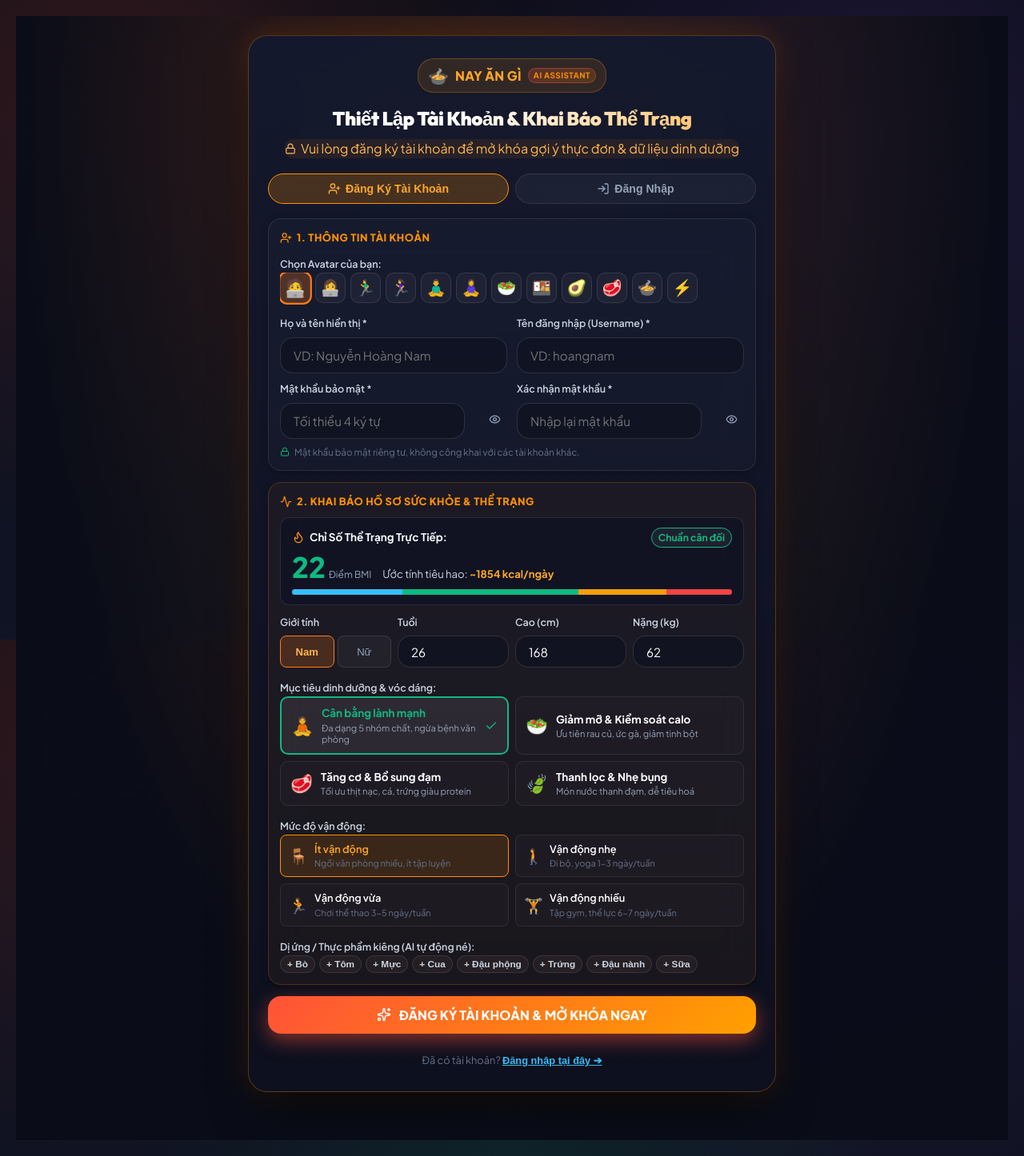
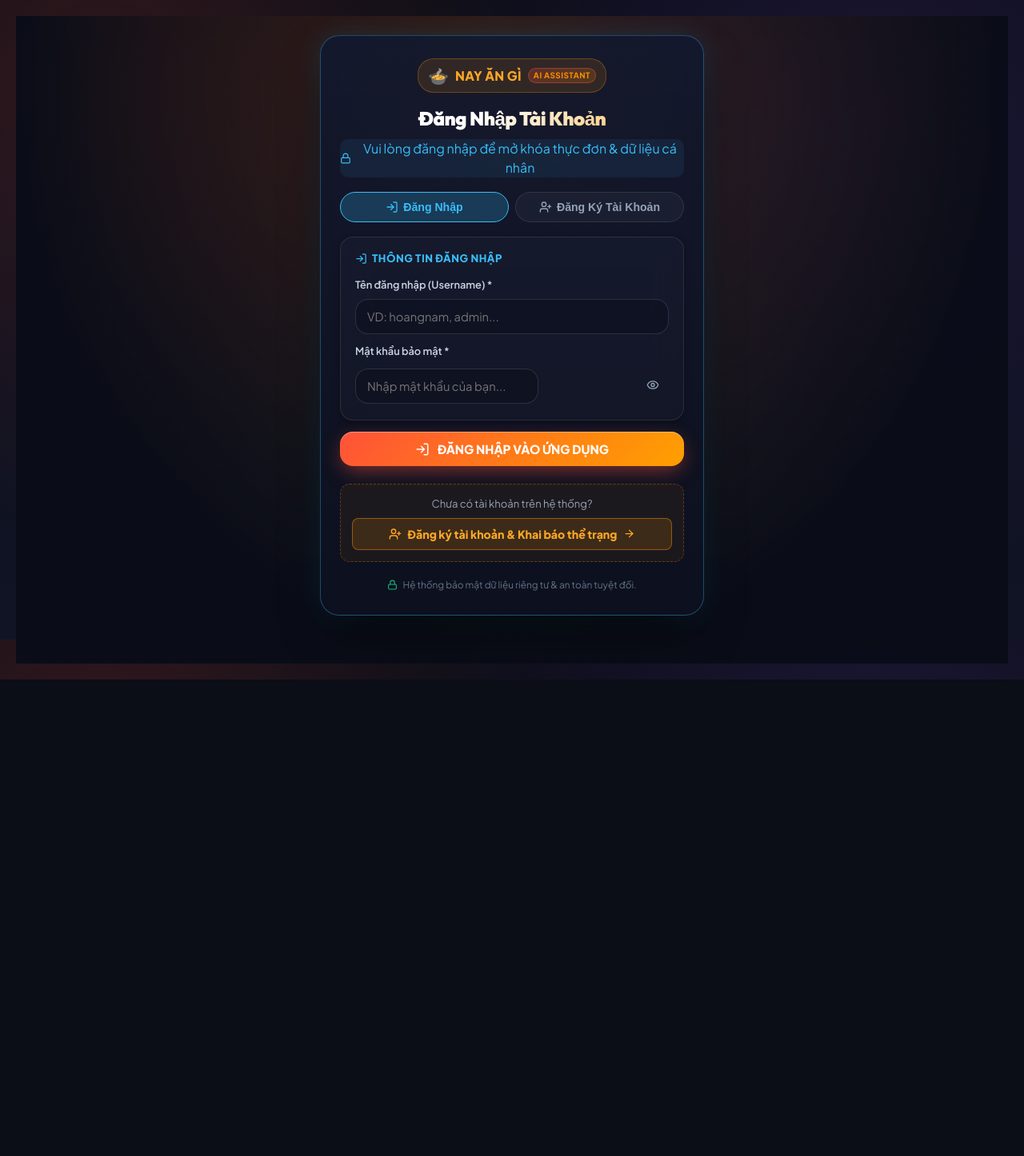
Before and after one commit to phinh12091990/vibe-nayangi, a React (Vite) app: page / in a window 1280 px wide. Shown: the whole page at 80% size. After the commit the page ends 850 px from the top, so only its background shows below. Built offline with nearby package versions, Linux system fonts and the light colour scheme.

Commit message:
feat: default to clean login view with seamless switch to register

```diff
--- a/src/components/AuthGate.jsx
+++ b/src/components/AuthGate.jsx
@@ -26,7 +26,7 @@ const COMMON_ALLERGIES = ['Bò', 'Tôm', 'Mực', 'Cua', 'Đậu phộng', 'Tr
 
 export default function AuthGate() {
   const { accounts, createAccount, loginWithCredentials } = useStorage();
-  const [tab, setTab] = useState('register'); // 'register' | 'login'
+  const [tab, setTab] = useState('login'); // Default is 'login' per user request
   const [showPassword, setShowPassword] = useState(false);
   const [showConfirmPassword, setShowConfirmPassword] = useState(false);
   const [confirmPassword, setConfirmPassword] = useState('');
@@ -154,7 +154,7 @@ export default function AuthGate() {
 
   return (
     <div className="auth-gate-screen">
-      <div className="auth-gate-card">
+      <div className={`auth-gate-card ${tab === 'login' ? 'login-mode' : ''}`}>
 
         {/* Brand & Locked App Banner */}
         <div style={{ textAlign: 'center', marginBottom: '18px' }}>
@@ -165,17 +165,35 @@ export default function AuthGate() {
           </div>
 
           <h2 className="auth-header-title" style={{ fontWeight: 900, margin: '4px 0 8px', background: 'linear-gradient(135deg, #ffffff 40%, #ffb74d 100%)', WebkitBackgroundClip: 'text', WebkitTextFillColor: 'transparent' }}>
-            Thiết Lập Tài Khoản & Khai Báo Thể Trạng
+            {tab === 'login' ? 'Đăng Nhập Tài Khoản' : 'Thiết Lập Tài Khoản & Thể Trạng'}
           </h2>
 
-          <div className="auth-header-desc" style={{ display: 'inline-flex', alignItems: 'center', gap: '6px', color: '#ffb74d', background: 'rgba(255, 145, 0, 0.08)', borderRadius: '10px' }}>
+          <div className="auth-header-desc" style={{ display: 'inline-flex', alignItems: 'center', gap: '6px', color: tab === 'login' ? '#38bdf8' : '#ffb74d', background: tab === 'login' ? 'rgba(56, 189, 248, 0.08)' : 'rgba(255, 145, 0, 0.08)', borderRadius: '10px' }}>
             <Lock size={14} style={{ flexShrink: 0 }} />
-            <span>Vui lòng đăng ký tài khoản để mở khóa gợi ý thực đơn & dữ liệu dinh dưỡng</span>
+            <span>
+              {tab === 'login'
+                ? 'Vui lòng đăng nhập để mở khóa thực đơn & dữ liệu cá nhân'
+                : 'Khai báo thể trạng để AI tính toán TDEE và gợi ý món ăn chuẩn xác'}
+            </span>
           </div>
         </div>
 
         {/* Tab Switcher */}
         <div className="auth-tabs-row">
+          <button
+            type="button"
+            onClick={() => { setTab('login'); setErrorMsg(''); }}
+            className={`glass-pill auth-tab-btn ${tab === 'login' ? 'active' : ''}`}
+            style={{
+              background: tab === 'login' ? 'rgba(56, 189, 248, 0.22)' : 'rgba(255, 255, 255, 0.04)',
+              borderColor: tab === 'login' ? '#38bdf8' : 'rgba(255, 255, 255, 0.1)',
+              color: tab === 'login' ? '#38bdf8' : 'var(--text-muted)'
+            }}
+          >
+            <LogIn size={16} />
+            <span>Đăng Nhập</span>
+          </button>
+
           <button
             type="button"
             onClick={() => { setTab('register'); setErrorMsg(''); }}
@@ -188,20 +206,6 @@ export default function AuthGate() {
           >
             <UserPlus size={16} />
             <span>Đăng Ký Tài Khoản</span>
-          </button>
-
-          <button
-            type="button"
-            onClick={() => { setTab('login'); setErrorMsg(''); }}
-            className={`glass-pill auth-tab-btn ${tab === 'login' ? 'active' : ''}`}
-            style={{
-              background: tab === 'login' ? 'rgba(56, 189, 248, 0.22)' : 'rgba(255, 255, 255, 0.04)',
-              borderColor: tab === 'login' ? '#38bdf8' : 'rgba(255, 255, 255, 0.1)',
-              color: tab === 'login' ? '#38bdf8' : 'var(--text-muted)'
-            }}
-          >
-            <LogIn size={16} />
-            <span>Đăng Nhập</span>
           </button>
         </div>
 
@@ -561,9 +565,10 @@ export default function AuthGate() {
             </button>
 
             {/* Switch to Login Link */}
-            <div style={{ textAlign: 'center', marginTop: '6px' }}>
-              <span style={{ fontSize: '0.8rem', color: 'var(--text-dim)' }}>
-                Đã có tài khoản?{' '}
+            <div style={{ marginTop: '10px', padding: '12px', borderRadius: '12px', background: 'rgba(56, 189, 248, 0.05)', border: '1px dashed rgba(56, 189, 248, 0.25)', textAlign: 'center' }}>
+              <div style={{ fontSize: '0.82rem', color: 'var(--text-muted)', marginBottom: '6px' }}>
+                Đã có tài khoản từ trước?
+              </div>
               <button
                 type="button"
                 onClick={() => { setTab('login'); setErrorMsg(''); }}
@@ -572,21 +577,24 @@ export default function AuthGate() {
                   border: 'none',
                   color: '#38bdf8',
                   fontWeight: 800,
-                    fontSize: '0.8rem',
+                  fontSize: '0.88rem',
                   cursor: 'pointer',
-                    textDecoration: 'underline',
-                    padding: 0
+                  display: 'inline-flex',
+                  alignItems: 'center',
+                  gap: '6px',
+                  textDecoration: 'underline'
                 }}
               >
-                  Đăng nhập tại đây ➔
+                <LogIn size={15} />
+                <span>Đăng nhập tại đây</span>
+                <ArrowRight size={14} />
               </button>
-              </span>
             </div>
 
           </form>
         )}
 
-        {/* ================= LOGIN VIEW (Strict Password & Dedicated Admin Gateway) ================= */}
+        {/* ================= LOGIN VIEW ================= */}
         {tab === 'login' && (
           <div style={{ display: 'flex', flexDirection: 'column', gap: '16px' }}>
 
@@ -594,7 +602,7 @@ export default function AuthGate() {
               <div className="glass-panel" style={{ padding: '16px 18px', background: 'rgba(255,255,255,0.02)' }}>
                 <div style={{ fontSize: '0.82rem', fontWeight: 800, textTransform: 'uppercase', color: '#38bdf8', letterSpacing: '0.04em', marginBottom: '14px', display: 'flex', alignItems: 'center', gap: '6px' }}>
                   <LogIn size={15} />
-                  <span>Đăng Nhập Tài Khoản Người Dùng</span>
+                  <span>Thông Tin Đăng Nhập</span>
                 </div>
 
                 <div className="form-group" style={{ marginBottom: '12px' }}>
@@ -643,32 +651,40 @@ export default function AuthGate() {
                 <LogIn size={18} /> ĐĂNG NHẬP VÀO ỨNG DỤNG
               </button>
 
-              {/* Switch to Register */}
-              <div style={{ textAlign: 'center', marginTop: '2px' }}>
-                <span style={{ fontSize: '0.8rem', color: 'var(--text-dim)' }}>
-                  Chưa có tài khoản?{' '}
+              {/* Call-to-action when user doesn't have an account */}
+              <div style={{ marginTop: '8px', padding: '14px', borderRadius: '12px', background: 'rgba(255, 145, 0, 0.06)', border: '1px dashed rgba(255, 145, 0, 0.3)', textAlign: 'center' }}>
+                <div style={{ fontSize: '0.82rem', color: 'var(--text-muted)', marginBottom: '8px' }}>
+                  Chưa có tài khoản trên hệ thống?
+                </div>
                 <button
                   type="button"
                   onClick={() => { setTab('register'); setErrorMsg(''); }}
+                  className="btn"
                   style={{
-                      background: 'transparent',
-                      border: 'none',
+                    width: '100%',
+                    background: 'rgba(255, 145, 0, 0.15)',
+                    border: '1px solid rgba(255, 145, 0, 0.45)',
                     color: '#ffa726',
                     fontWeight: 800,
-                      fontSize: '0.8rem',
-                      cursor: 'pointer',
-                      textDecoration: 'underline',
-                      padding: 0
+                    fontSize: '0.88rem',
+                    padding: '10px 14px',
+                    borderRadius: '8px',
+                    display: 'flex',
+                    alignItems: 'center',
+                    justifyContent: 'center',
+                    gap: '8px',
+                    cursor: 'pointer'
                   }}
                 >
-                    Đăng ký tài khoản & khai báo thể trạng ➔
+                  <UserPlus size={16} />
+                  <span>Đăng ký tài khoản & Khai báo thể trạng</span>
+                  <ArrowRight size={15} />
                 </button>
-                </span>
               </div>
             </form>
 
             {/* Privacy Protection Note */}
-            <div style={{ textAlign: 'center', fontSize: '0.74rem', color: 'var(--text-dim)', marginTop: '8px', display: 'flex', alignItems: 'center', justifyContent: 'center', gap: '6px' }}>
+            <div style={{ textAlign: 'center', fontSize: '0.74rem', color: 'var(--text-dim)', marginTop: '4px', display: 'flex', alignItems: 'center', justifyContent: 'center', gap: '6px' }}>
               <Lock size={13} color="#10b981" />
               <span>Hệ thống bảo mật dữ liệu riêng tư & an toàn tuyệt đối.</span>
             </div>
--- a/src/index.css
+++ b/src/index.css
@@ -1403,6 +1403,13 @@ h1, h2, h3, h4 {
   padding: 28px 24px;
   box-shadow: 0 25px 60px -15px rgba(0, 0, 0, 0.85), 0 0 35px rgba(255, 122, 24, 0.18);
   box-sizing: border-box;
+  transition: max-width 0.3s ease, border-color 0.3s ease, box-shadow 0.3s ease;
+}
+
+.auth-gate-card.login-mode {
+  max-width: 480px;
+  border-color: rgba(56, 189, 248, 0.35);
+  box-shadow: 0 25px 60px -15px rgba(0, 0, 0, 0.85), 0 0 35px rgba(56, 189, 248, 0.15);
 }
 
 .auth-grid-2col {
```
Lines whose indentation alone changed are shown as unchanged.
